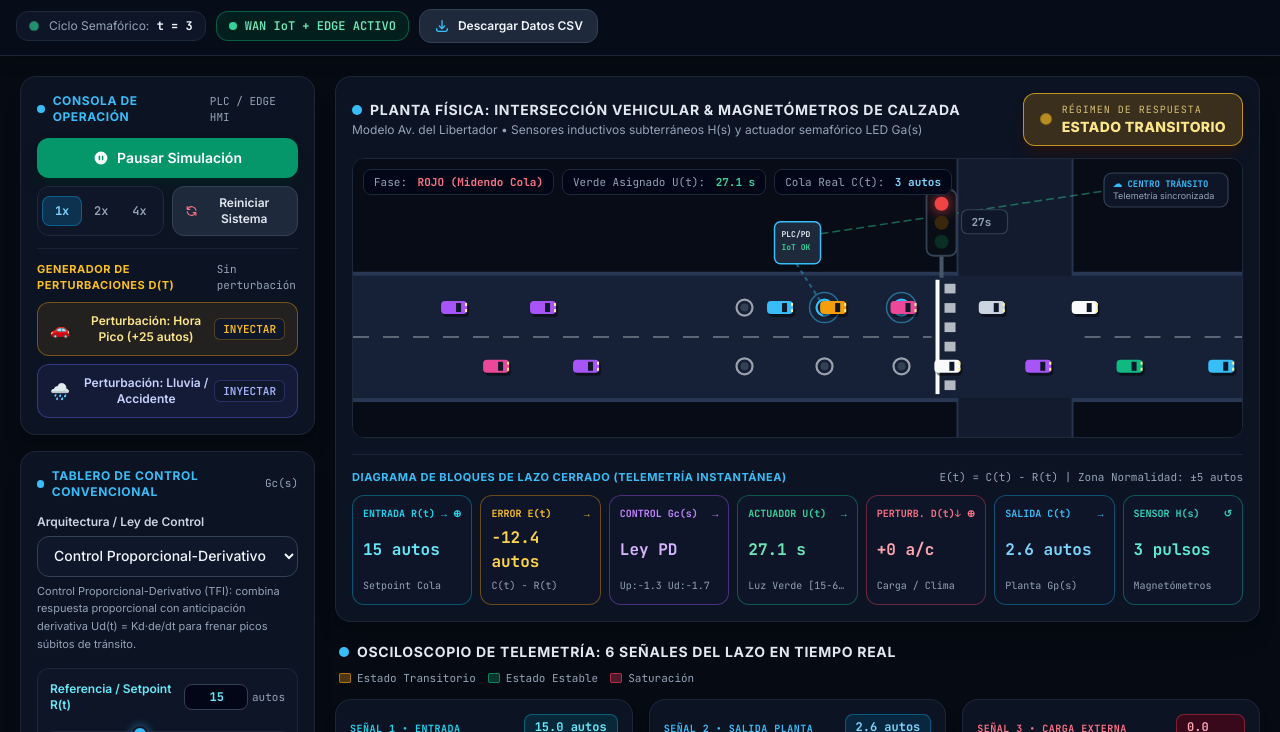
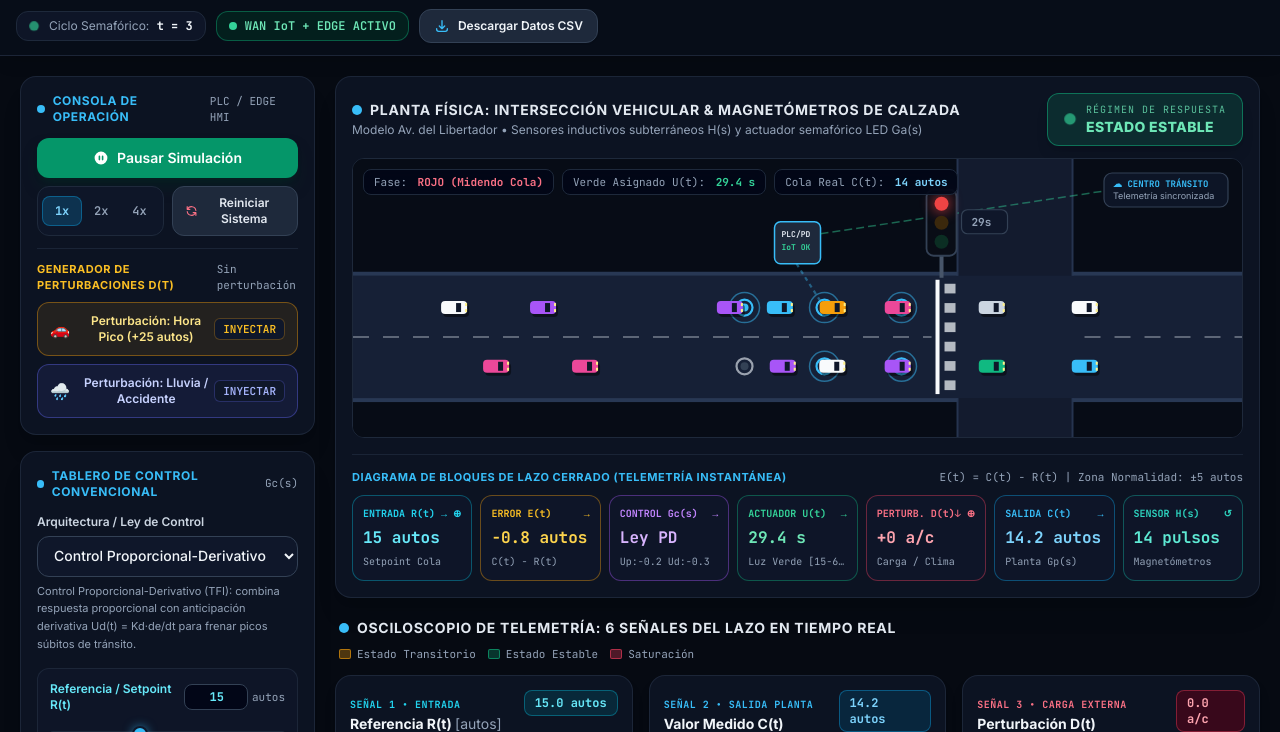
Before and after one commit to ignacioRodriguezM/semaforo-adaptativo-utn-k4572, a plain HTML site: page index.html in a window 1280 px wide. Shown: the part 68-800 px from the top of the page. Drawn offline with nearby package versions, Linux system fonts and the light colour scheme.

Commit message:
Ajuste en error en el flujo vehicular base

```diff
--- a/index.html
+++ b/index.html
@@ -698,7 +698,7 @@
       const GREEN_MIN = 15.0;          // Límite inferior de seguridad del actuador [s]
       const GREEN_MAX = 60.0;          // Límite superior de saturación del actuador [s]
       const NORMALITY_BAND = 5.0;      // Banda de normalidad ±5 autos (histéresis conceptual)
-      const SATURATION_QUEUE = 65.0;   // Umbral crítico de saturación/inestabilidad vial
+      const SATURATION_QUEUE = 80.0;   // Umbral crítico de saturación/inestabilidad vial
 
       const state = {
         running: true,
@@ -1007,7 +1007,7 @@
       }
 
       function classifyRegime(err, ud, queue, greenTime) {
-        if (queue >= SATURATION_QUEUE || (greenTime >= GREEN_MAX - 0.1 && err > 18)) {
+        if (queue >= SATURATION_QUEUE) {
           state.regime = 'SATURACION';
         } else if (Math.abs(err) > NORMALITY_BAND || Math.abs(ud) > 1.8) {
           state.regime = 'TRANSITORIO';
@@ -1048,7 +1048,7 @@
         const queueBeforeGreen = state.queue + arrivals;
 
         // 3. Medición por Magnetómetros H(s) y Comparador E(t) = C_medida(t) - R(t)
-        const error = queueBeforeGreen - state.setpoint;
+        const error = state.queue - state.setpoint;
         state.error = error;
 
         // 4. Cálculo de la Ley de Control Gc(s)
@@ -1106,7 +1106,7 @@
 
         // 5. Dinámica de la Planta Gp(s): Evacuación vehicular durante el tiempo de verde U(t)
         // Tasa base calibrada: 30s de verde evacúan ~12.5 autos (capacidad nominal ligeramente superior al flujo base de 10 a/c)
-        const dischargeRate = 0.42 * evacuationEfficiency;
+        const dischargeRate = 0.34 * evacuationEfficiency;
         const maxEvacuated = greenCmd * dischargeRate;
         const actualEvacuated = Math.min(queueBeforeGreen, maxEvacuated);
 
@@ -2071,9 +2071,9 @@
 
         // Botón Perturbación: Hora Pico (+25 autos)
         dom.btnHoraPico.addEventListener('click', () => {
-          state.horaPicoRemaining = 6; // Inyecta oleada durante 6 ciclos
+          state.horaPicoRemaining = 3; // Inyecta oleada durante 3 ciclos
           updateDisturbanceButtonsUI();
-          showToast('Perturbación inyectada: Hora Pico (+25 autos/ciclo por 6 ciclos).');
+          showToast('Perturbación inyectada: Hora Pico (+25 autos/ciclo por 3 ciclos).');
         });
 
         // Botón Perturbación: Lluvia / Accidente
```
